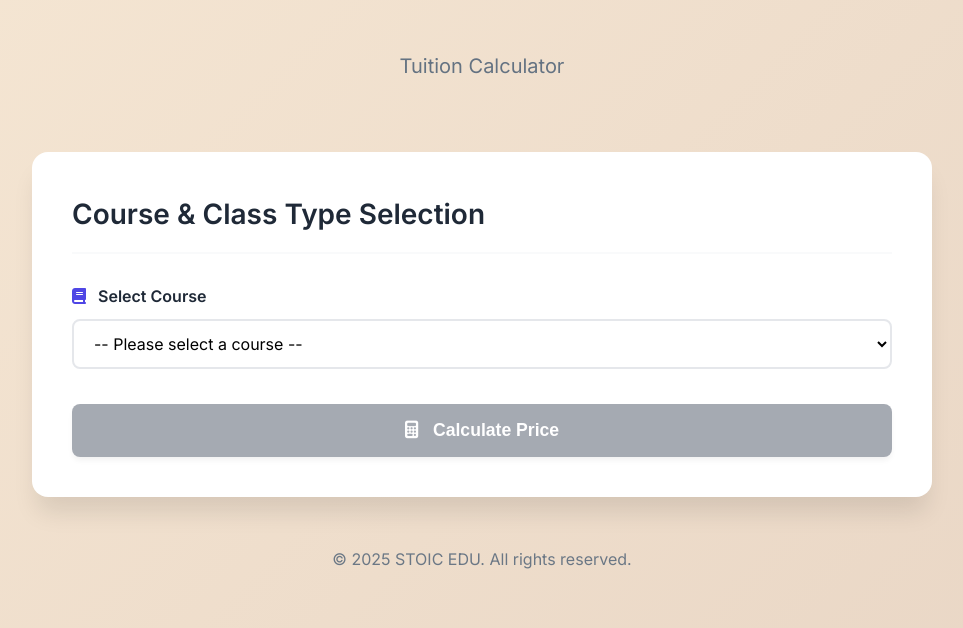
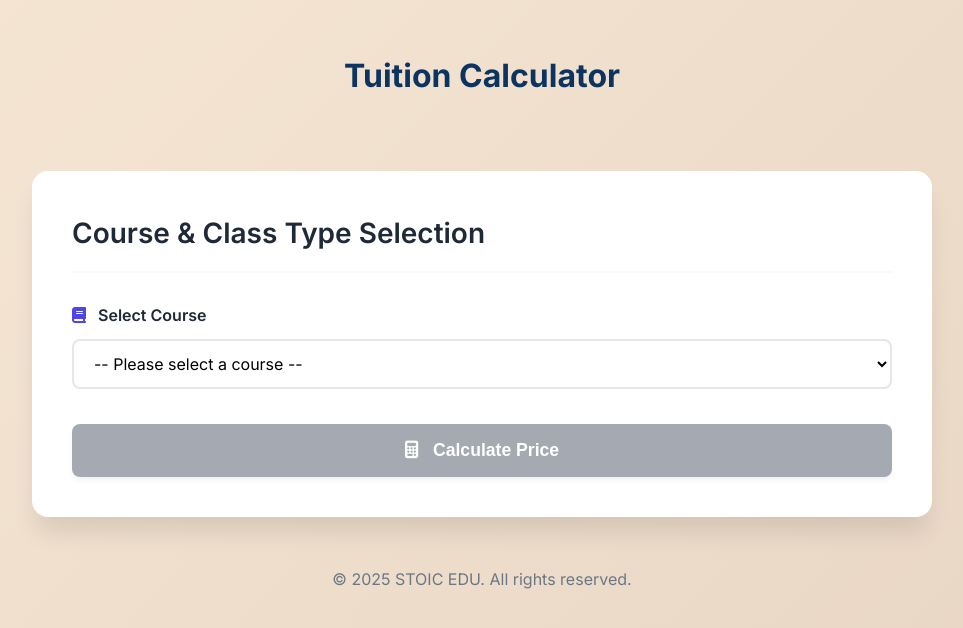
Before and after one commit to Stoicedu/2025-Tuition-Schedule, a plain HTML site: page index.html in a window 1280 px wide. Shown: the whole page, without its empty margins (158-1121 px from the left). Drawn offline with Linux system fonts and the light colour scheme.

Commit message:
Update index.html

```diff
--- a/index.html
+++ b/index.html
@@ -424,7 +424,7 @@
 <body>
     <div class="container">
         <header class="header">
-            <p class="subtitle">Tuition Calculator</p>
+            <p class="subtitle" style="font-size: 2rem; font-weight: 700; color: #002B5C;">Tuition Calculator</p>
         </header>
 
         <main class="main-content">
```
